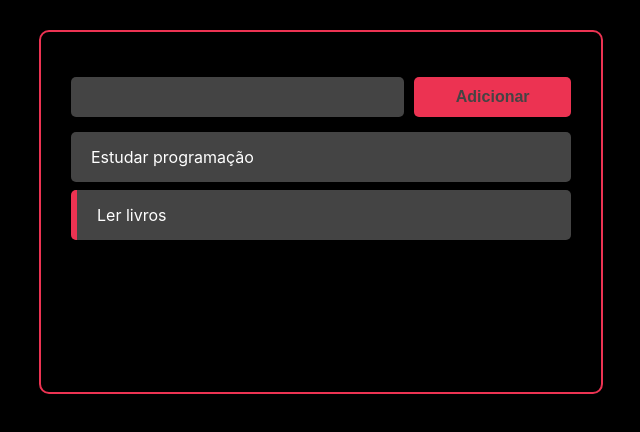
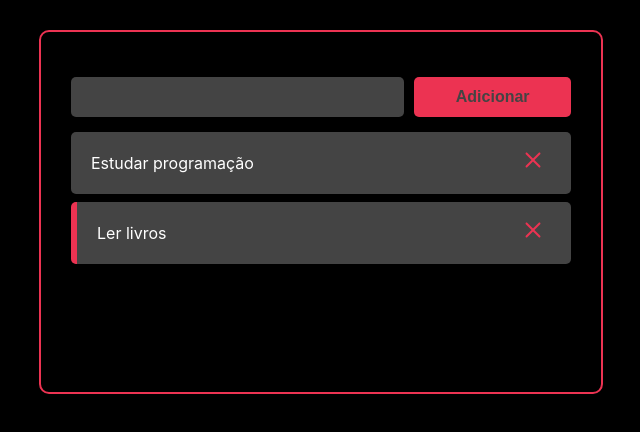
Before and after one commit to bdellacoletta/react-dicasparadevs, a React (Create React App) app: page / in a window 1280 px wide. Shown: the top 432 px of the page, without its empty margins (319-959 px from the left). Built offline with nearby package versions, Linux system fonts and the light colour scheme.

Commit message:
adicionado função para deletar tarefa

```diff
--- a/package.json
+++ b/package.json
@@ -8,6 +8,7 @@
     "@testing-library/user-event": "^13.5.0",
     "react": "^18.2.0",
     "react-dom": "^18.2.0",
+    "react-icons": "^4.4.0",
     "react-scripts": "^2.1.3",
     "uuid": "^8.3.2",
     "web-vitals": "^2.1.4"
--- a/src/App.jsx
+++ b/src/App.jsx
@@ -43,11 +43,16 @@
     setTasks(newTasks);
   };
 
+  const handleTaskDeletion = (taskId) => {
+    const newTasks = tasks.filter(task => task.id !== taskId)
+    setTasks(newTasks);
+  };
+
   return (
     <>
       <div className="container">
           <AddTask handleTaskAddition={handleTaskAddition} />
-          <Tasks tasks={tasks} handleTaskClick={handleTaskClick} />
+          <Tasks tasks={tasks} handleTaskClick={handleTaskClick} handleTaskDeletion={handleTaskDeletion} />
       </div>
     </>
   );
--- a/src/components/Task.css
+++ b/src/components/Task.css
@@ -8,3 +8,15 @@
   color: rgb(255, 255, 255);
   align-items: center;
 }
+
+.task-title {
+  cursor: pointer;
+}
+
+.remove-task-button {
+  background-color: rgb(68, 68, 68);
+  border: none;
+  font-size: 24px;
+  color: rgb(236, 51, 82);
+  cursor: pointer;
+}
--- a/src/components/Task.jsx
+++ b/src/components/Task.jsx
@@ -1,8 +1,9 @@
 import React from 'react';
+import {CgClose} from 'react-icons/cg'
 
 import './Task.css'
 
-const Task = ({task, handleTaskClick}) => {
+const Task = ({task, handleTaskClick, handleTaskDeletion}) => {
   return (
     <div
       className='task-container'
@@ -11,6 +12,15 @@
       <div className='task-title' onClick={() => handleTaskClick(task.id)}>
         {task.title}
       </div>
+
+      <div className='buttons-container'>
+          <button
+            className='remove-task-button'
+            onClick={() => handleTaskDeletion(task.id)}
+          >
+            <CgClose />
+          </button>
+      </div>
     </div>
   );
 };
--- a/src/components/Tasks.jsx
+++ b/src/components/Tasks.jsx
@@ -1,11 +1,15 @@
 import React from "react";
 import Task from "./Task";
 
-const Tasks = ({ tasks, handleTaskClick }) => {
+const Tasks = ({ tasks, handleTaskClick, handleTaskDeletion }) => {
   return (
     <>
       {tasks.map( task => (
-        <Task task={task} handleTaskClick={handleTaskClick} />
+        <Task
+          task={task}
+          handleTaskClick={handleTaskClick}
+          handleTaskDeletion={handleTaskDeletion}
+        />
       ))}
     </>
   )
```
Also changed, not shown: 1 other file (tests, documents, lock files or other folders).
